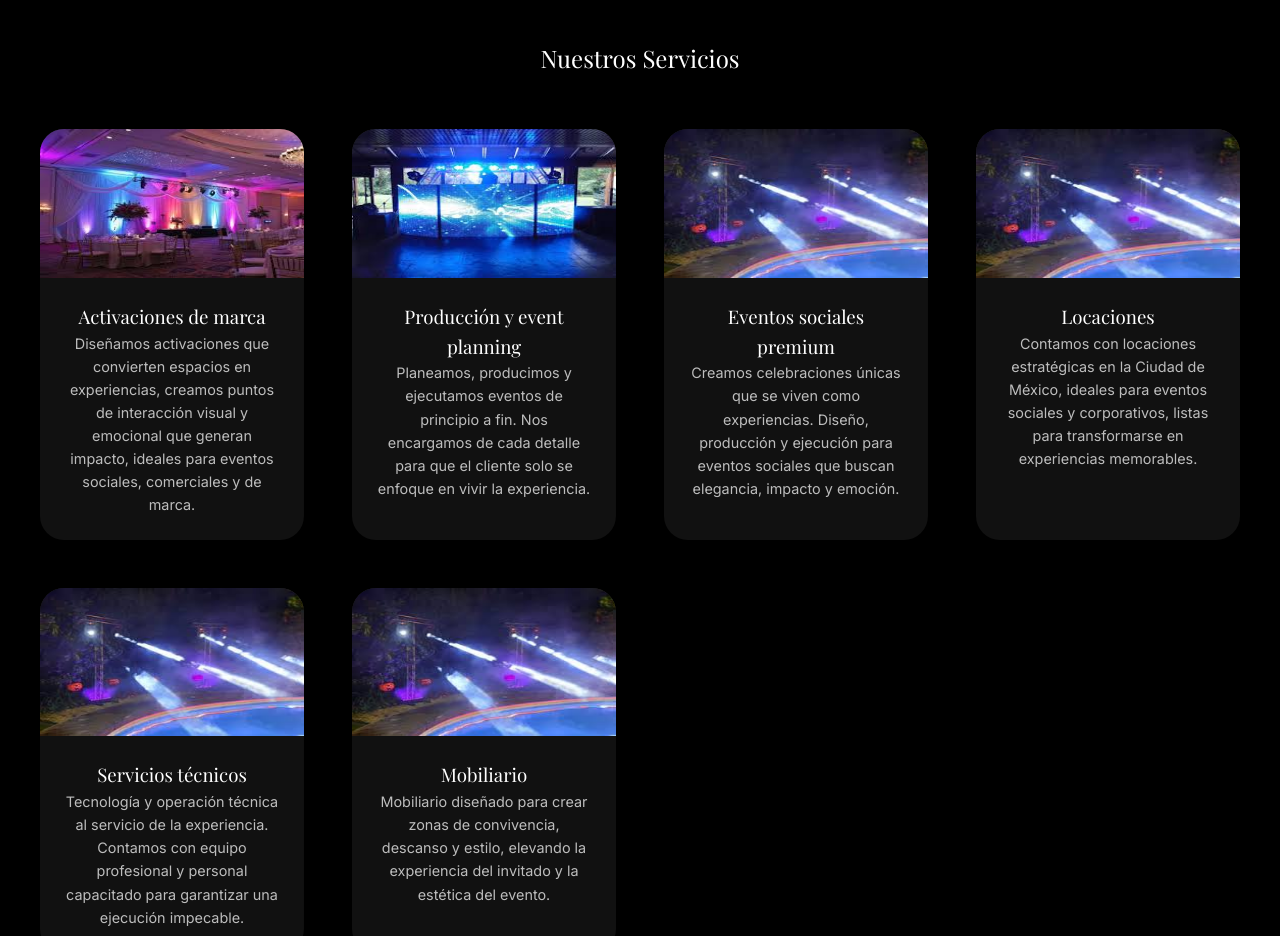
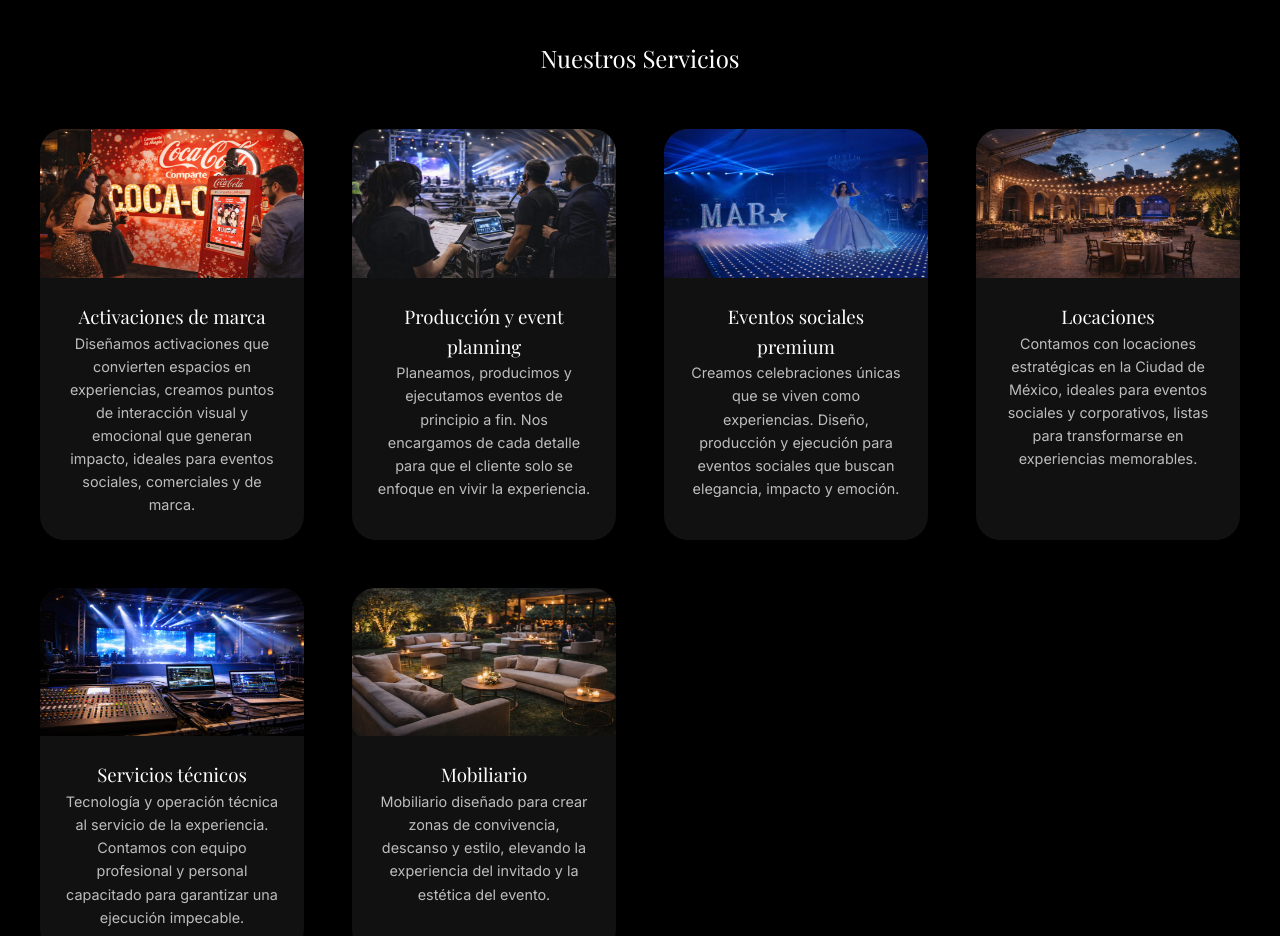
Before and after one commit to 0plimplim0/velum-landing, a plain HTML site: page index.html in a window 1280 px wide. Shown: the part 1360-2296 px from the top of the page. Drawn offline with nearby package versions, Linux system fonts and the light colour scheme.

Commit message:
Imagenes

```diff
--- a/index.html
+++ b/index.html
@@ -72,7 +72,7 @@
                 <div class="grid-3">
                     <div class="card">
                         <div class="card-img">
-                            <img src="./img/imgAct.jpg" alt="">
+                            <img src="./img/imgAct.jpeg">
                         </div>
                         <div class="card-body">
                             <h3>Activaciones de marca</h3>
@@ -81,7 +81,7 @@
                     </div>
                     <div class="card">
                         <div class="card-img">
-                            <img src="./img/imgTec.jpg">
+                            <img src="./img/imgProd.jpeg">
                         </div>
                         <div class="card-body">
                             <h3>Producción y event planning</h3>
@@ -90,7 +90,7 @@
                     </div>
                     <div class="card">
                         <div class="card-img">
-                            <img src="./img/imgAmbi.jpg" alt="">
+                            <img src="./img/imgSoc.jpeg">
                         </div>
                         <div class="card-body">
                             <h3>Eventos sociales premium</h3>
@@ -99,7 +99,7 @@
                     </div>
                     <div class="card">
                         <div class="card-img">
-                            <img src="./img/imgAmbi.jpg" alt="">
+                            <img src="./img/imgLoc.jpeg">
                         </div>
                         <div class="card-body">
                             <h3>Locaciones</h3>
@@ -108,7 +108,7 @@
                     </div>
                     <div class="card">
                         <div class="card-img">
-                            <img src="./img/imgAmbi.jpg" alt="">
+                            <img src="./img/imgTec.jpeg">
                         </div>
                         <div class="card-body">
                             <h3>Servicios técnicos</h3>
@@ -117,7 +117,7 @@
                     </div>
                     <div class="card">
                         <div class="card-img">
-                            <img src="./img/imgAmbi.jpg" alt="">
+                            <img src="./img/imgMob.jpeg">
                         </div>
                         <div class="card-body">
                             <h3>Mobiliario</h3>
```
Also changed, not shown: img/imgAct.jpeg (added), img/imgAct.jpg (deleted), img/imgAmbi.jpg (deleted), img/imgLoc.jpeg (added), img/imgMob.jpeg (added), img/imgProd.jpeg (added), img/imgSoc.jpeg (added), img/imgTec.jpeg (added), img/imgTec.jpg (deleted).
